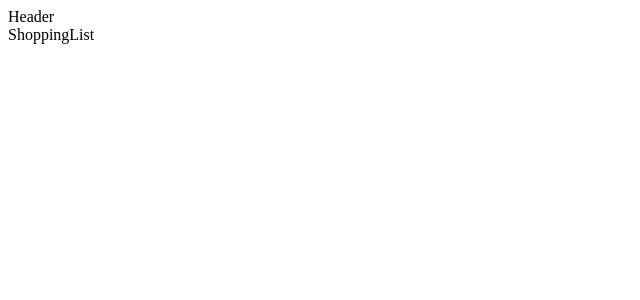
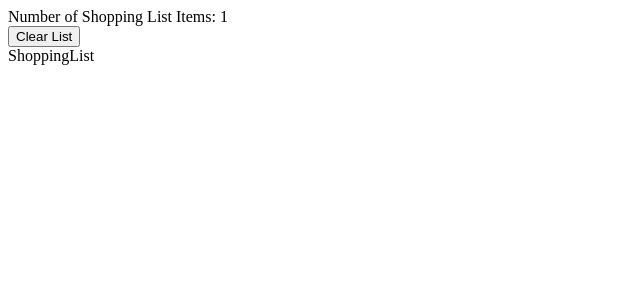
Before and after one commit to ClareMcDonald/shopping-list-reducer, a React app: page / in a window 1280 px wide. Shown: the top 300 px of the page, without its empty margins (0-640 px from the left). Built offline with nearby package versions, Linux system fonts and the light colour scheme.

Commit message:
wrote header, clear list button not functional

```diff
--- a/src/components/Header.jsx
+++ b/src/components/Header.jsx
@@ -1,7 +1,12 @@
-import React from 'react'
+import { useToGets } from '../context/ListProvider';
 
 export default function Header() {
-  return (
-    <div>Header</div>
+    const { togets } = useToGets();
+
+    return (
+        <>
+            <div>Number of Shopping List Items: {togets.length}</div>
+            <button>Clear List</button>
+        </>
   )
 }
```
